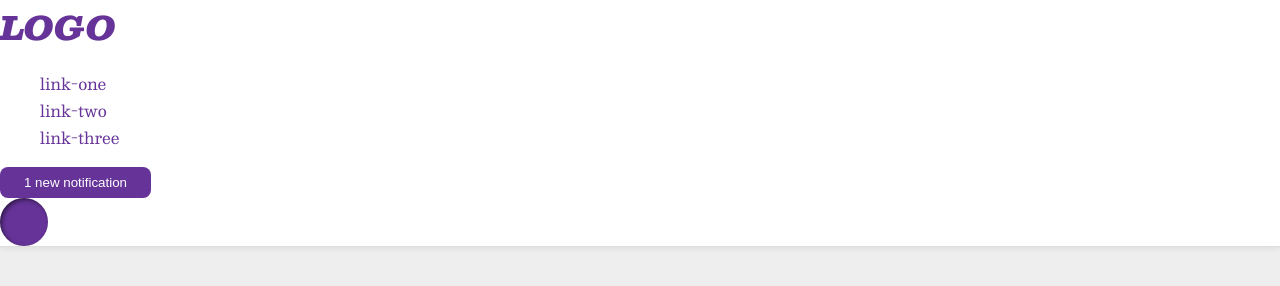
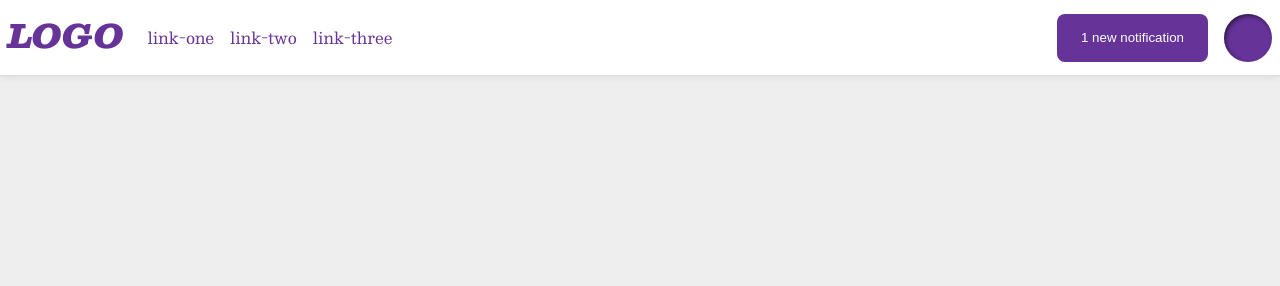
Before and after one commit to ronsamgeorge/flexbox-practice, a plain HTML site: page 03-flex-header-2/index.html in a window 1280 px wide. Drawn offline with nearby package versions, Linux system fonts and the light colour scheme.

Commit message:
Replicate #03 exercise

```diff
--- a/03-flex-header-2/index.html
+++ b/03-flex-header-2/index.html
@@ -1,5 +1,6 @@
 <!DOCTYPE html>
 <html lang="en">
+
   <head>
     <meta charset="UTF-8">
     <meta http-equiv="X-UA-Compatible" content="IE=edge">
@@ -7,8 +8,10 @@
     <title>Flex Header 2</title>
     <link rel="stylesheet" href="style.css">
   </head>
+
   <body>
     <div class="header">
+      <div class="left-side">
         <div class="logo">
           LOGO
         </div>
@@ -17,10 +20,16 @@
           <li><a href="google.com">link-two</a></li>
           <li><a href="google.com">link-three</a></li>
         </ul>
+      </div>
+
+
+    <div class="right-side">
       <button class="notifications">
         1 new notification
       </button>
       <div class="profile-image"></div>
       </div>
+    </div>
   </body>
+
 </html>
--- a/03-flex-header-2/style.css
+++ b/03-flex-header-2/style.css
@@ -45,4 +45,39 @@ a {
 
 ul {
   list-style-type: none;
+  display: flex;
 }
+
+/*solution*/
+.header{
+  display: flex;
+  align-items: center;
+  justify-content: space-between;
+
+
+
+}
+
+.links{
+  display : flex;
+  justify-content: space-inbetweem;
+  padding:0;
+
+}
+
+.left-side {
+  display: flex;
+  gap : 16px;
+  padding: 8px;
+}
+
+.right-side {
+  display: flex;
+  gap : 16px;
+  padding: 8px;
+}
+
+li{
+  padding-left: 8px;
+  padding-right:8px;
+}
```
Lines whose indentation alone changed are shown as unchanged.
